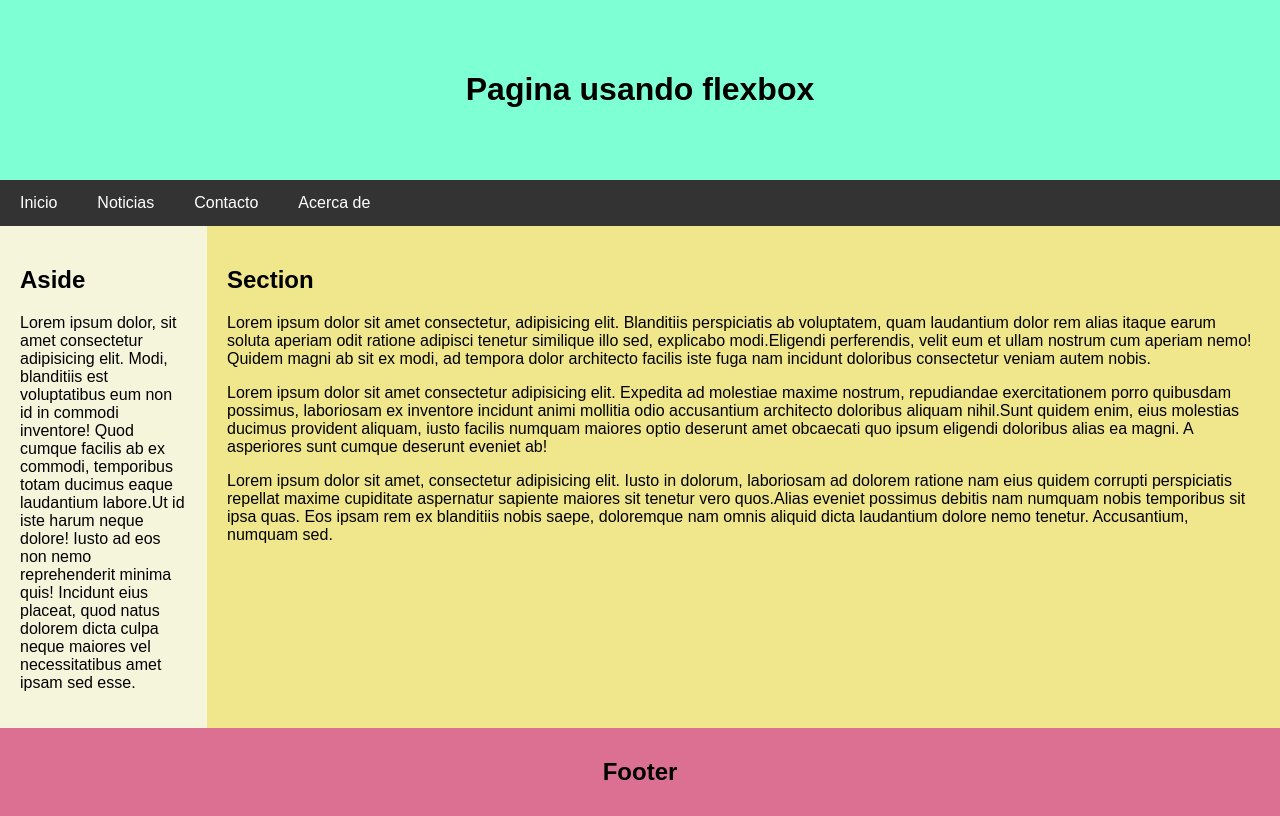
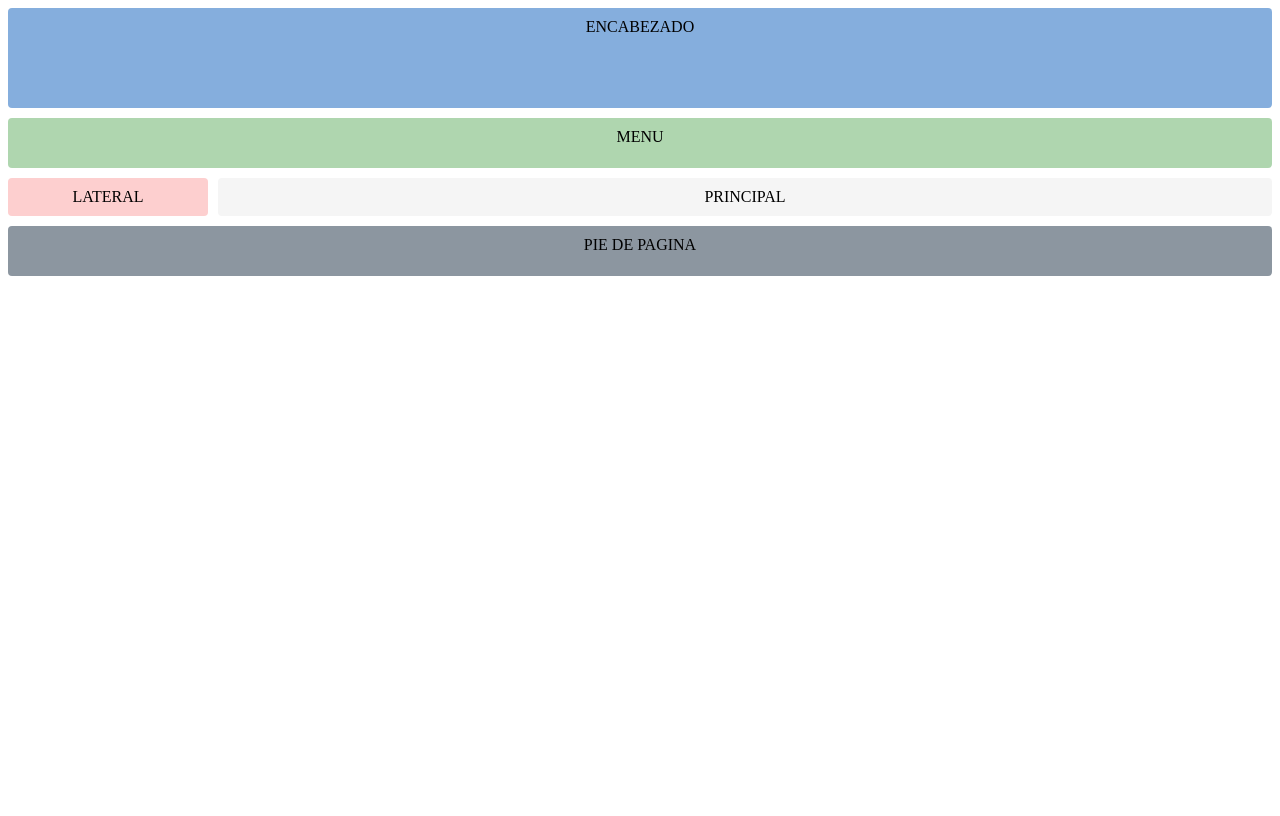
Before and after one commit to v1ctornfws/fundamentos-web, a plain HTML site: page index.html in a window 1280 px wide. Drawn offline with Linux system fonts and the light colour scheme.

Commit message:
ACT 1.5 Grid CSS

```diff
--- a/index.html
+++ b/index.html
@@ -1,62 +1,16 @@
 <!DOCTYPE html>
 <html lang="en">
-
 <head>
     <meta charset="UTF-8">
     <meta name="viewport" content="width=device-width, initial-scale=1.0">
-    <title>Flexbox - Tarea 1.2</title>
+    <title>Grid CSS - Act 1.5</title>
     <link rel="stylesheet" href="style.css">
 </head>
-
-<body>
-    <header>
-        <h1>Pagina usando flexbox</h1>
-    </header>
-    <nav>
-        <a href="#arriba">Inicio</a>
-        <a href="#noticias">Noticias</a>
-        <a href="#contacto">Contacto</a>
-        <a href="#acerca_de">Acerca de</a>
-    </nav>
-    <main>
-        <aside>
-            <h2>Aside</h2>
-            <p><span>Lorem ipsum dolor, sit amet consectetur adipisicing elit. Modi, blanditiis est voluptatibus eum non
-                    id
-                    in commodi inventore! Quod cumque facilis ab ex commodi, temporibus totam ducimus eaque laudantium
-                    labore.</span><span>Ut id iste harum neque dolore! Iusto ad eos non nemo reprehenderit minima quis!
-                    Incidunt eius placeat, quod natus dolorem dicta culpa neque maiores vel necessitatibus amet ipsam
-                    sed
-                    esse.</span></p>
-        </aside>
-        <section>
-            <h2>Section</h2>
-            <p><span>Lorem ipsum dolor sit amet consectetur, adipisicing elit. Blanditiis perspiciatis ab voluptatem,
-                    quam
-                    laudantium dolor rem alias itaque earum soluta aperiam odit ratione adipisci tenetur similique illo
-                    sed,
-                    explicabo modi.</span><span>Eligendi perferendis, velit eum et ullam nostrum cum aperiam nemo!
-                    Quidem
-                    magni ab sit ex modi, ad tempora dolor architecto facilis iste fuga nam incidunt doloribus
-                    consectetur
-                    veniam autem nobis.</span></p>
-            <p><span>Lorem ipsum dolor sit amet consectetur adipisicing elit. Expedita ad molestiae maxime nostrum,
-                    repudiandae exercitationem porro quibusdam possimus, laboriosam ex inventore incidunt animi mollitia
-                    odio accusantium architecto doloribus aliquam nihil.</span><span>Sunt quidem enim, eius molestias
-                    ducimus provident aliquam, iusto facilis numquam maiores optio deserunt amet obcaecati quo ipsum
-                    eligendi doloribus alias ea magni. A asperiores sunt cumque deserunt eveniet ab!</span></p>
-            <p><span>Lorem ipsum dolor sit amet, consectetur adipisicing elit. Iusto in dolorum, laboriosam ad dolorem
-                    ratione nam eius quidem corrupti perspiciatis repellat maxime cupiditate aspernatur sapiente maiores
-                    sit
-                    tenetur vero quos.</span><span>Alias eveniet possimus debitis nam numquam nobis temporibus sit ipsa
-                    quas. Eos ipsam rem ex blanditiis nobis saepe, doloremque nam omnis aliquid dicta laudantium dolore
-                    nemo
-                    tenetur. Accusantium, numquam sed.</span></p>
-        </section>
-    </main>
-    <footer>
-        <h2>Footer</h2>
-    </footer>
+<body class="contenedor">
+    <header class="header">ENCABEZADO</header>
+    <nav class="navbar">MENU</nav>
+    <aside class="sidebar">LATERAL</aside>
+    <article class="main">PRINCIPAL</article>
+    <footer class="footer">PIE DE PAGINA</footer>
 </body>
-
 </html>
--- a/style.css
+++ b/style.css
@@ -1,53 +1,50 @@
-body {
-    font-family: Arial, Helvetica, sans-serif;
-    margin: 0;
-    padding: 0;
+html {
+    height: 100%;
 }
 
-header {
-    padding: 50px;
-    background-color: aquamarine;
+body {
+    min-height: 100px;
+}
+
+.contenedor>*{
+    box-shadow: -1px, 1px, 7px, 0px rgba(0, 0, 0, 0.75);
+    border-radius: 4px;
+    padding: 10px;
     text-align: center;
 }
 
-nav {
-    display: flex;
-    flex-direction: row;
-    background-color: #333;
+.header {
+    grid-area: header;
+    background-color: #85aedd;
 }
 
-nav a {
-    color: white;
-    padding: 14px 20px;
-    text-decoration: none;
+.navbar {
+    grid-area: navbar;
+    background-color: #afd6af;
 }
 
-main {
-    display: flex;
-    flex-wrap:wrap;
+.sidebar {
+    grid-area: sidebar;
+    background-color: #fdcfcf;
 }
 
-aside {
-    flex: 30px;
-    background-color: beige;
-    padding: 20px;
+.main {
+    grid-area: main;
+    background-color: #f5f5f5;
 }
 
-section {
-    flex: 70%;
-    background-color: khaki;
-    padding: 20px;
+.footer {
+    grid-area: footer;
+    background-color: #8c96a0;
 }
 
-footer {
-    padding: 10px;
-    text-align: center;
-    background-color: palevioletred;
-
+.contenedor {
+    display: grid;
+    gap: 10px;
+    grid-template:
+    "header header" 100px
+    "navbar   navbar" 50px
+    "sidebar main" auto
+    "footer footer" 50px /
+    200px  auto;
 }
-
-@media screen and (max-width: 700px) {
-    nav,main {
-        flex-direction: column;
-    }
-}
```
